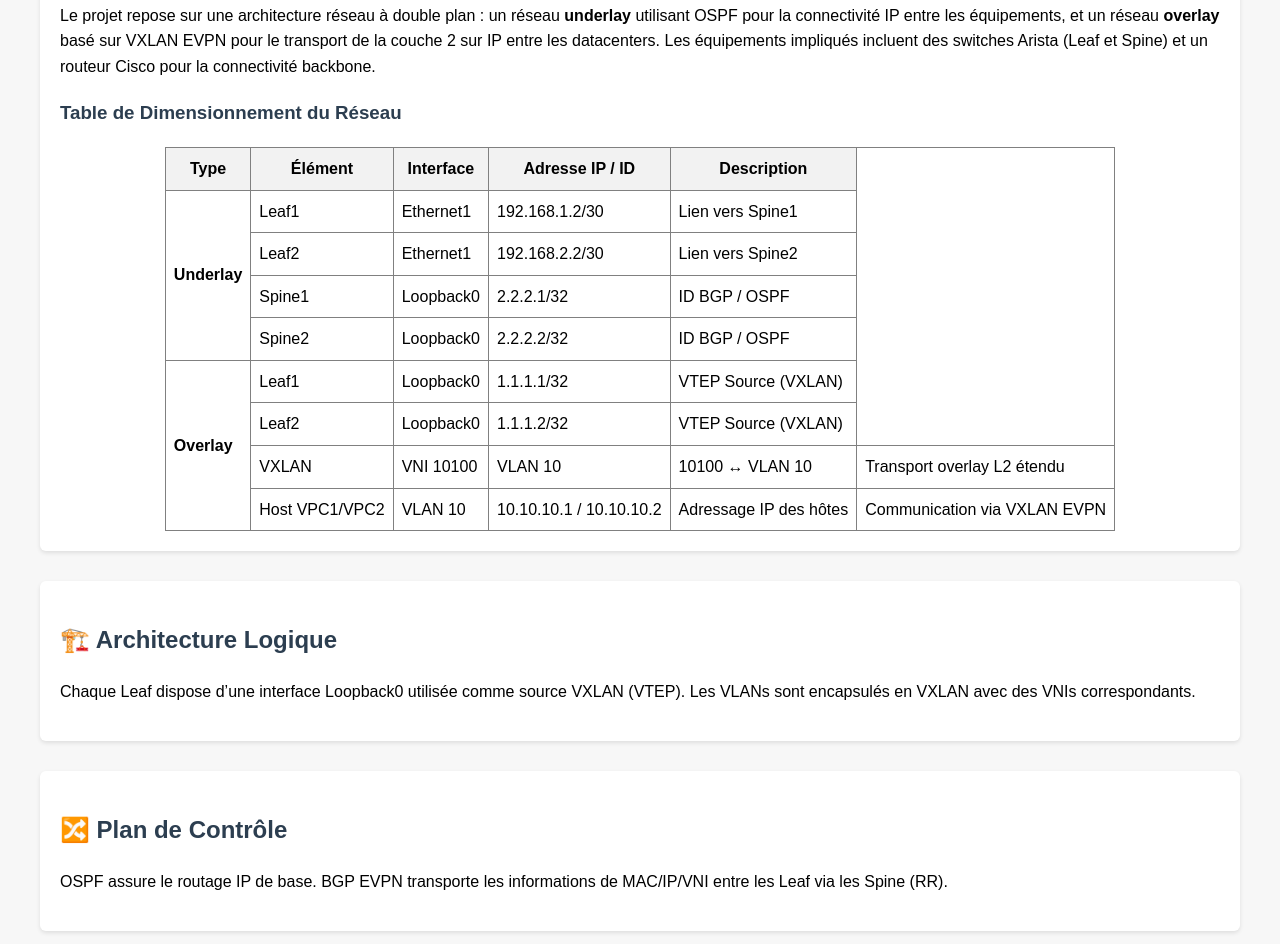
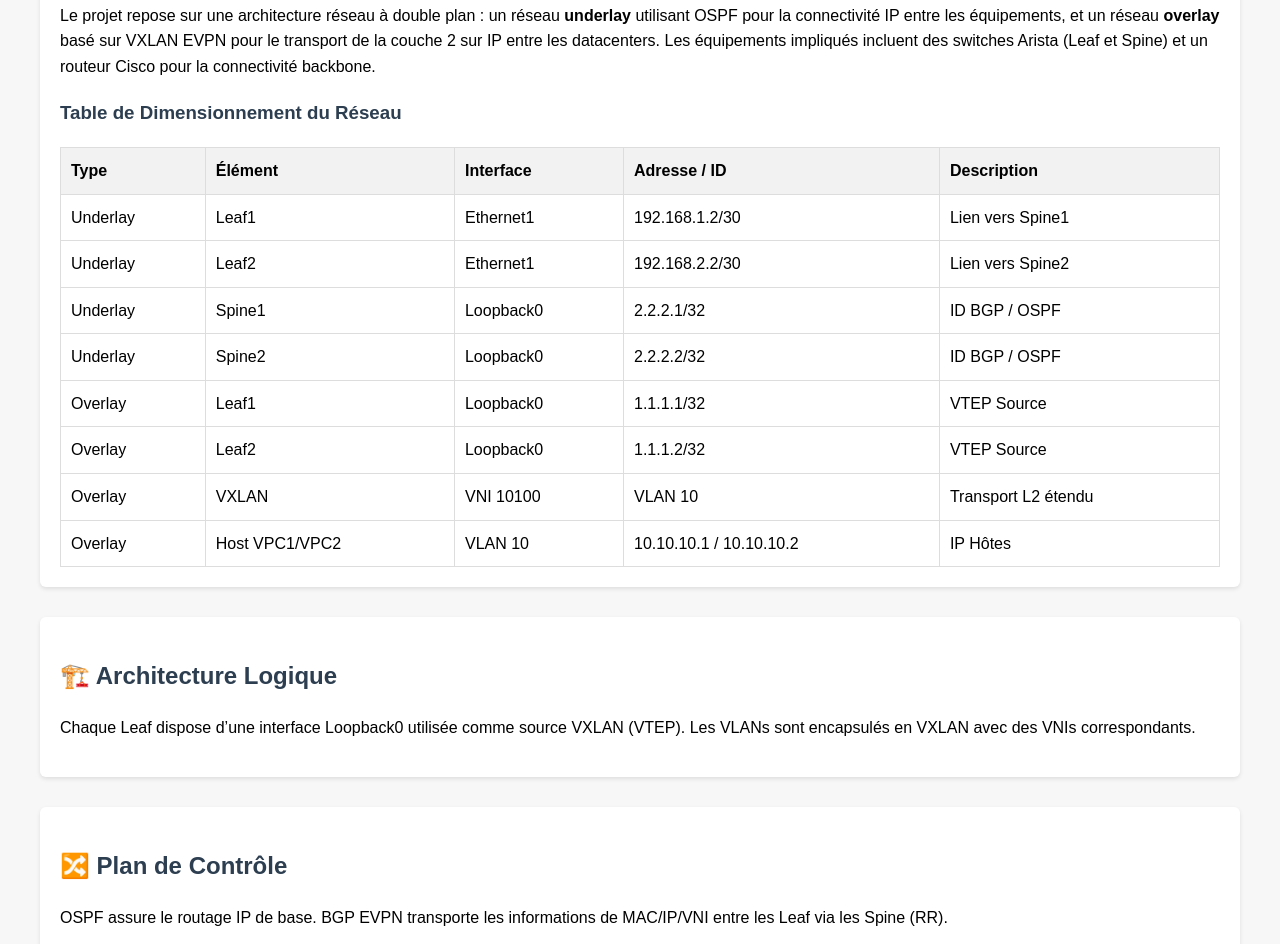
Before and after one commit to abbabz/vxlan, a plain HTML site: page index.html in a window 1280 px wide. Shown: the part 1460-2404 px from the top of the page. Drawn offline with nearby package versions, Linux system fonts and the light colour scheme.

Commit message:
Update index.html

```diff
--- a/index.html
+++ b/index.html
@@ -35,74 +35,80 @@
 
     <h3>Table de Dimensionnement du Réseau</h3>
 
-    <table border="1" cellpadding="8" cellspacing="0" style="margin: 0 auto; border-collapse: collapse; min-width: 700px; max-width: 100%;">
+    <div style="width: 100%; overflow-x: auto;">
+  <table style="border-collapse: collapse; margin: 0 auto; min-width: 600px; width: 100%; max-width: 100%;">
     <thead>
-        <tr style="background-color:#f2f2f2;">
-            <th>Type</th>
-            <th>Élément</th>
-            <th>Interface</th>
-            <th>Adresse IP / ID</th>
-            <th>Description</th>
+      <tr style="background-color: #f2f2f2; text-align: left;">
+        <th style="padding: 10px; border: 1px solid #ddd;">Type</th>
+        <th style="padding: 10px; border: 1px solid #ddd;">Élément</th>
+        <th style="padding: 10px; border: 1px solid #ddd;">Interface</th>
+        <th style="padding: 10px; border: 1px solid #ddd;">Adresse / ID</th>
+        <th style="padding: 10px; border: 1px solid #ddd;">Description</th>
       </tr>
     </thead>
     <tbody>
       <!-- Underlay -->
       <tr>
-            <td rowspan="4"><strong>Underlay</strong></td>
-            <td>Leaf1</td>
-            <td>Ethernet1</td>
-            <td>192.168.1.2/30</td>
-            <td>Lien vers Spine1</td>
+        <td style="padding: 10px; border: 1px solid #ddd;">Underlay</td>
+        <td style="padding: 10px; border: 1px solid #ddd;">Leaf1</td>
+        <td style="padding: 10px; border: 1px solid #ddd;">Ethernet1</td>
+        <td style="padding: 10px; border: 1px solid #ddd;">192.168.1.2/30</td>
+        <td style="padding: 10px; border: 1px solid #ddd;">Lien vers Spine1</td>
       </tr>
       <tr>
-            <td>Leaf2</td>
-            <td>Ethernet1</td>
-            <td>192.168.2.2/30</td>
-            <td>Lien vers Spine2</td>
+        <td style="padding: 10px; border: 1px solid #ddd;">Underlay</td>
+        <td style="padding: 10px; border: 1px solid #ddd;">Leaf2</td>
+        <td style="padding: 10px; border: 1px solid #ddd;">Ethernet1</td>
+        <td style="padding: 10px; border: 1px solid #ddd;">192.168.2.2/30</td>
+        <td style="padding: 10px; border: 1px solid #ddd;">Lien vers Spine2</td>
       </tr>
       <tr>
-            <td>Spine1</td>
-            <td>Loopback0</td>
-            <td>2.2.2.1/32</td>
-            <td>ID BGP / OSPF</td>
+        <td style="padding: 10px; border: 1px solid #ddd;">Underlay</td>
+        <td style="padding: 10px; border: 1px solid #ddd;">Spine1</td>
+        <td style="padding: 10px; border: 1px solid #ddd;">Loopback0</td>
+        <td style="padding: 10px; border: 1px solid #ddd;">2.2.2.1/32</td>
+        <td style="padding: 10px; border: 1px solid #ddd;">ID BGP / OSPF</td>
       </tr>
       <tr>
-            <td>Spine2</td>
-            <td>Loopback0</td>
-            <td>2.2.2.2/32</td>
-            <td>ID BGP / OSPF</td>
+        <td style="padding: 10px; border: 1px solid #ddd;">Underlay</td>
+        <td style="padding: 10px; border: 1px solid #ddd;">Spine2</td>
+        <td style="padding: 10px; border: 1px solid #ddd;">Loopback0</td>
+        <td style="padding: 10px; border: 1px solid #ddd;">2.2.2.2/32</td>
+        <td style="padding: 10px; border: 1px solid #ddd;">ID BGP / OSPF</td>
       </tr>
 
       <!-- Overlay -->
       <tr>
-            <td rowspan="4"><strong>Overlay</strong></td>
-            <td>Leaf1</td>
-            <td>Loopback0</td>
-            <td>1.1.1.1/32</td>
-            <td>VTEP Source (VXLAN)</td>
+        <td style="padding: 10px; border: 1px solid #ddd;">Overlay</td>
+        <td style="padding: 10px; border: 1px solid #ddd;">Leaf1</td>
+        <td style="padding: 10px; border: 1px solid #ddd;">Loopback0</td>
+        <td style="padding: 10px; border: 1px solid #ddd;">1.1.1.1/32</td>
+        <td style="padding: 10px; border: 1px solid #ddd;">VTEP Source</td>
       </tr>
       <tr>
-            <td>Leaf2</td>
-            <td>Loopback0</td>
-            <td>1.1.1.2/32</td>
-            <td>VTEP Source (VXLAN)</td>
+        <td style="padding: 10px; border: 1px solid #ddd;">Overlay</td>
+        <td style="padding: 10px; border: 1px solid #ddd;">Leaf2</td>
+        <td style="padding: 10px; border: 1px solid #ddd;">Loopback0</td>
+        <td style="padding: 10px; border: 1px solid #ddd;">1.1.1.2/32</td>
+        <td style="padding: 10px; border: 1px solid #ddd;">VTEP Source</td>
       </tr>
       <tr>
-            <td>VXLAN</td>
-            <td>VNI 10100</td>
-            <td>VLAN 10</td>
-            <td>10100 ↔ VLAN 10</td>
-            <td>Transport overlay L2 étendu</td>
+        <td style="padding: 10px; border: 1px solid #ddd;">Overlay</td>
+        <td style="padding: 10px; border: 1px solid #ddd;">VXLAN</td>
+        <td style="padding: 10px; border: 1px solid #ddd;">VNI 10100</td>
+        <td style="padding: 10px; border: 1px solid #ddd;">VLAN 10</td>
+        <td style="padding: 10px; border: 1px solid #ddd;">Transport L2 étendu</td>
       </tr>
       <tr>
-            <td>Host VPC1/VPC2</td>
-            <td>VLAN 10</td>
-            <td>10.10.10.1 / 10.10.10.2</td>
-            <td>Adressage IP des hôtes</td>
-            <td>Communication via VXLAN EVPN</td>
+        <td style="padding: 10px; border: 1px solid #ddd;">Overlay</td>
+        <td style="padding: 10px; border: 1px solid #ddd;">Host VPC1/VPC2</td>
+        <td style="padding: 10px; border: 1px solid #ddd;">VLAN 10</td>
+        <td style="padding: 10px; border: 1px solid #ddd;">10.10.10.1 / 10.10.10.2</td>
+        <td style="padding: 10px; border: 1px solid #ddd;">IP Hôtes</td>
       </tr>
     </tbody>
   </table>
+</div>
 </div>
 
 <div class="section">
```
Lines whose indentation alone changed are shown as unchanged.
